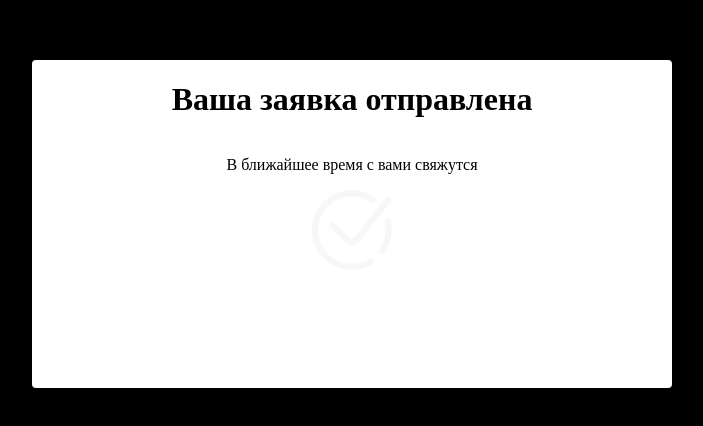
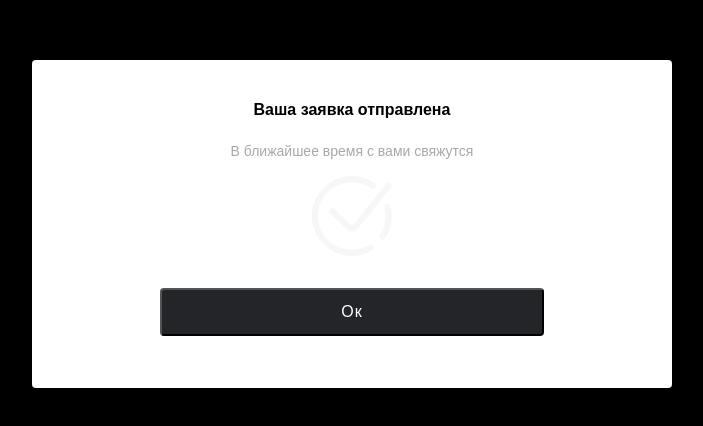
Before and after one commit to Meerione/registration-, a plain HTML site: page sending.html in a window 1280 px wide. Shown: the part 288-714 px from the top of the page, without its empty margins (368-1071 px from the left). Drawn offline with Linux system fonts and the light colour scheme; a web font is replaced by a local one.

Commit message:
feat: added button.next3 > a.ok

```diff
--- a/css/style3.css
+++ b/css/style3.css
@@ -154,8 +154,44 @@ a{
     display: flex;
     align-items: center;
     flex-direction: column;
+    margin: 0;
 }
 
 .application{
+    font-family: sans-serif;
+    font-weight: 600;
+    font-size: 16px;
+    line-height: 20px;
+    color: #000000;
+    padding-top: 40px;
+    padding-bottom: 8px;
+    margin: 0;
+}
+
+.time{
+    font-family: sans-serif;
+    font-style: normal;
+    font-weight: normal;
+    font-size: 14px;
+    line-height: 18px;
+    color: #A9A9A9;
+    margin-bottom: 16px;
+}
+.next3{
+    width: 384px;
+    height: 48px;
+    background: #232529;
+    border-radius: 4px;
+    margin-top: 32px;
+}
+
+.ok{
+    font-family: sans-serif;
+    font-style: normal;
+    font-weight: normal;
+    font-size: 16px;
+    line-height: 20px;
+    letter-spacing: 1px;
+    color: #FFFFFF;
 
 }
--- a/sending.html
+++ b/sending.html
@@ -13,6 +13,9 @@
         <h1 class="application">Ваша заявка отправлена </h1>
         <p class="time">В ближайшее время с вами свяжутся </p>
         <img src="image/ok.svg" alt="">
+        <button class="next3">
+            <a class="ok" href="confirmation.html">Ок</a>
+        </button>
     </div>
 </body>
 </html>
```
